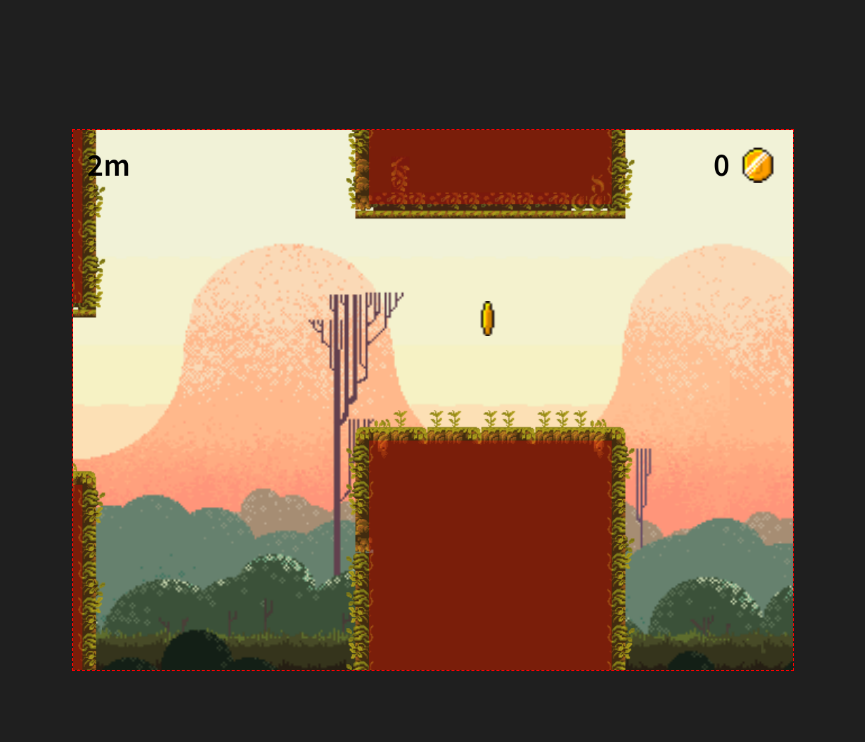
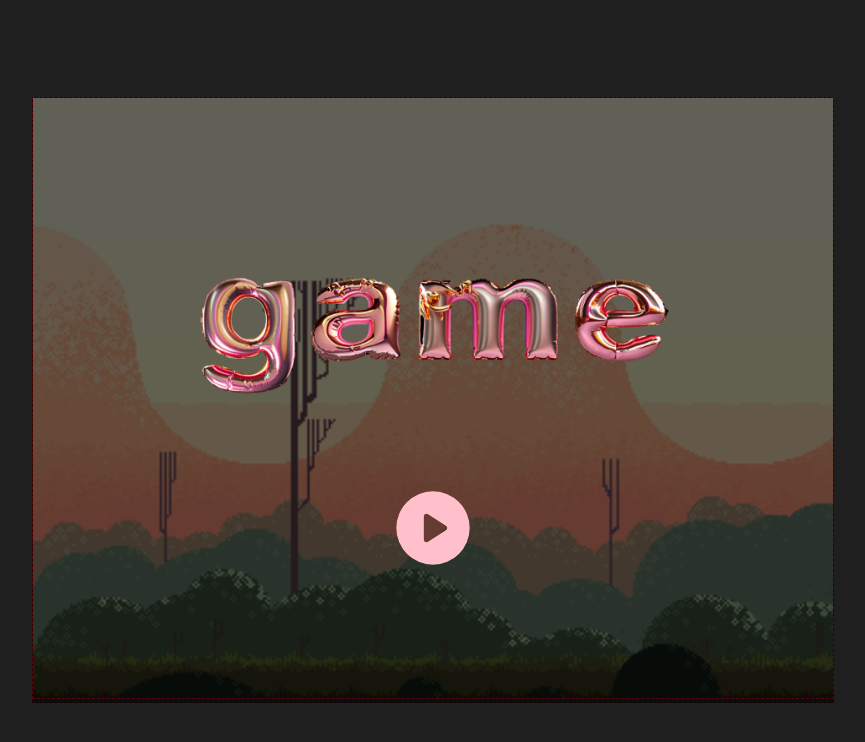
Before and after one commit to Ba-latte/ToyProjects, a plain HTML site: page 03.MiniGame/index.html in a window 1280 px wide. Shown: the whole page, without its empty margins (207-1072 px from the left). Drawn offline with nearby package versions, Linux system fonts and the light colour scheme.

Commit message:
feat : 준비 화면 UI/UX 구현
1.준비 화면 UI/UX 구현
2.플레이 버튼 클릭시 게임 진행되게 함

```diff
--- a/03.MiniGame/index.html
+++ b/03.MiniGame/index.html
@@ -9,6 +9,8 @@
     <link rel="preconnect" href="https://fonts.googleapis.com">
     <link rel="preconnect" href="https://fonts.gstatic.com" crossorigin>
     <link href="https://fonts.googleapis.com/css2?family=Noto+Sans+KR:wght@600&display=swap" rel="stylesheet">
+    <!-- GSAP CDN -->
+    <script src="https://cdnjs.cloudflare.com/ajax/libs/gsap/3.11.0/gsap.min.js" integrity="sha512-GQ5/eIhs41UXpG6fGo4xQBpwSEj9RrBvMuKyE2h/2vw3a9x85T1Bt0JglOUVJJLeyIUl/S/kCdDXlE/n7zCjIg==" crossorigin="anonymous" referrerpolicy="no-referrer"></script>
 </head>
 <body>
     <!-- 배경 이미지 -->
@@ -24,8 +26,19 @@
     <img src="./assets/bird.png" id="bird-img" class="asset-img">
     <!-- 코인 이미지 -->
     <img src="./assets/coin.png" id="coin-img" class="asset-img">
-    <!-- 캔버스 -->
-    <canvas></canvas>
+    <main>
+        <!-- 대기 화면 -->
+        <section class="ready-screen">
+            <!-- 타이틀 -->
+            <img src="./assets/title.png" class="title-img" alt="미니 게임">
+            <!-- 플레이 버튼 이미지 -->
+            <svg xmlns="http://www.w3.org/2000/svg" class="play-img" viewBox="0 -960 960 960">
+                <path d="m426-330 195-125q14-9 14-25t-14-25L426-630q-15-10-30.5-1.5T380-605v250q0 18 15.5 26.5T426-330Zm54 250q-83 0-156-31.5T197-197q-54-54-85.5-127T80-480q0-83 31.5-156T197-763q54-54 127-85.5T480-880q83 0 156 31.5T763-763q54 54 85.5 127T880-480q0 83-31.5 156T763-197q-54 54-127 85.5T480-80Z"/>
+            </svg>
+        </section>
+        <!-- 캔버스 -->
+        <canvas></canvas>
+    </main>
 </body>
 <script type="module" src="./index.js"></script>
 </html>
--- a/03.MiniGame/index.js
+++ b/03.MiniGame/index.js
@@ -4,6 +4,6 @@ const app = new App();
 
 // 윈도우가 로드될 때 리사이즈 메서드 실행
 window.addEventListener("load", ()=>{
-    app.resize();
+    app.init();
     app.render();
 });
--- a/03.MiniGame/js/App.js
+++ b/03.MiniGame/js/App.js
@@ -3,6 +3,7 @@ import Coin from "./Coin.js";
 import Player from "./Player.js";
 import Wall from "./Wall.js";
 import Score from "./Score.js";
+import GameHandler from "./GameHandler.js";
 
 export default class App{
     // 전역으로 쓰이는 변수 선언
@@ -37,18 +38,22 @@ export default class App{
 
         // 점수판 불러오기
         this.score = new Score();
+
+        // 게임 핸들러 불러오기
+        this.gameHandler = new GameHandler();
     }
 
-    // 리사이즈
-    resize(){
+    // 초기화
+    init(){
         App.canvas.width = App.width * App.dpr;
         App.canvas.height = App.height * App.dpr;
         App.ctx.scale(App.dpr, App.dpr);
 
-        // 화면 비율 정하기
-        const width = innerWidth > innerHeight ? innerHeight * 0.9 : innerWidth * 0.9;
-        App.canvas.style.width = width + 'px';
-        App.canvas.style.height = width * (3 / 4) + 'px';
+        // 배경이미지 생성 관련
+        this.backgrounds.forEach((background)=>{
+            // 배경이미지 생성
+            background.draw();
+        });
     }
 
     // 렌더
@@ -65,7 +70,12 @@ export default class App{
 
             if(delta < App.interval) return;
             ////////////////////////////////////////////
+            // 게임 상태 변수값에 따라 화면 보여주기 : PLAYING 상태 아니면 돌려보내기
+            if(this.gameHandler.status !== "PLAYING") return;
+
+            // 화면 지우기
             App.ctx.clearRect(0, 0, App.width, App.height);
+
 
             // 배경이미지 생성 관련
             this.backgrounds.forEach((background)=>{
--- /dev/null
+++ b/03.MiniGame/js/GameHandler.js
@@ -0,0 +1,67 @@
+// 게임 핸들러 클래스
+
+export default class GameHandler{
+  constructor(){
+    // 게임 진행 상태
+    this._status = "READY"; // READY, PLAYING, FINISHED
+
+    // 초기화 함수 실행
+    this.init();
+  }
+  get status(){
+    return this._status;
+  }
+  set status(value){
+    this._status = value;
+    // value값에 따라 게임 화면 바꾸기
+    switch(value){
+      case "READY" : this.showReadyScreen();
+        break;
+    }
+  }
+  init(){
+    // 대기 화면 구성요소 가져오기
+    this.readyScreen = document.querySelector(".ready-screen");
+    this.titleImage = this.readyScreen.querySelector(".title-img");
+    this.playButton = this.readyScreen.querySelector(".play-img");
+
+    // setter로 상태값 바꿔주기
+    this.status = "READY";
+
+    // 플레이 버튼 클릭시
+    this.playButton.addEventListener("click", ()=>{
+      console.log("플레이 버튼 클릭");
+      // 준비 화면 숨기는 함수 호출
+      this.hideReadyScreen();
+    });
+
+  }
+  // 준비 화면 보여주기
+  showReadyScreen(){
+    gsap.to(this.titleImage, {
+      scale : 1,
+      rotation : 720,
+      opacity : 1,
+      duration : 0.5
+    });
+    gsap.to(this.playButton, {
+      scale : 1,
+      duration : 1,
+      ease : Elastic.easeOut.config(2, 0.5),
+      delay : 0.5
+    });
+  }
+  // 준비 화면 숨기기
+  hideReadyScreen(){
+    gsap.to(this.readyScreen, {
+      opacity : 0,
+      pointerEvents : "none",
+      duration : 0.3,
+      // 완성 후 콜백
+      onComplete : ()=>{
+        // 상태 바꾸기
+        this.status = "PLAYING";
+      }
+    });
+  }
+}
--- a/03.MiniGame/style.css
+++ b/03.MiniGame/style.css
@@ -16,8 +16,43 @@ html,body{
 
 canvas{
     border: 1px dashed red;
+    width: 100vmin;
+    height: 75vmin;
 }
 
 .asset-img{
     display: none;
 }
+
+main{
+    position: relative;
+    overflow: hidden;
+}
+
+.ready-screen{
+    position: absolute;
+    width: 100%;
+    height: 100%;
+    top: 0;
+    left: 0;
+    z-index: 1;
+    background-color: rgba(0, 0, 0, 0.6);
+
+    display: flex;
+    flex-direction: column;
+    align-items: center;
+    justify-content: center;
+}
+
+.title-img{
+    width: 60vmin;
+    margin-bottom: 5vmin;
+    opacity: 0;
+    transform: scale(2);
+}
+.play-img{
+    width: 11vmin;
+    fill: pink;
+    cursor: pointer;
+    transform: scale(0);
+}
```
Also changed, not shown: 03.MiniGame/assets/play.svg (added), 03.MiniGame/assets/replay.svg (added), 03.MiniGame/assets/title.png (added).
